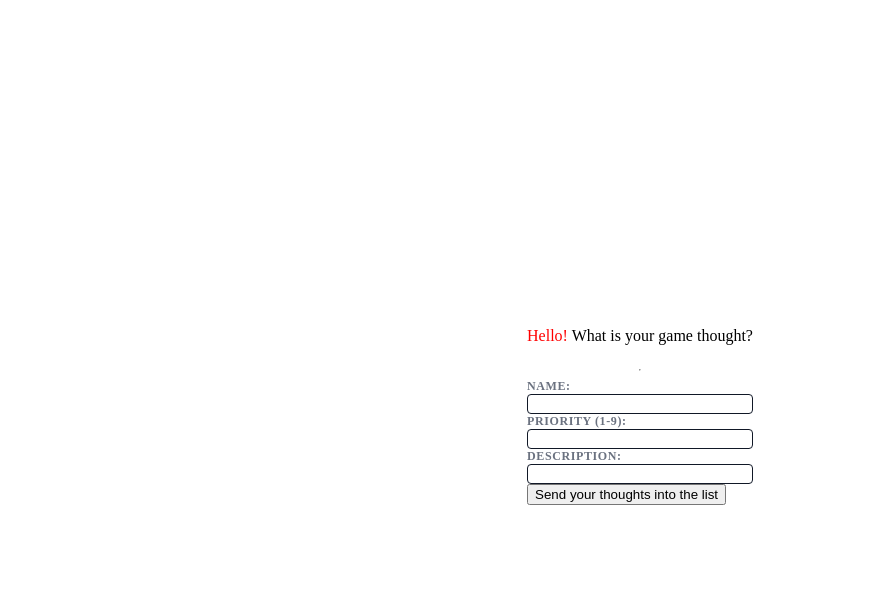
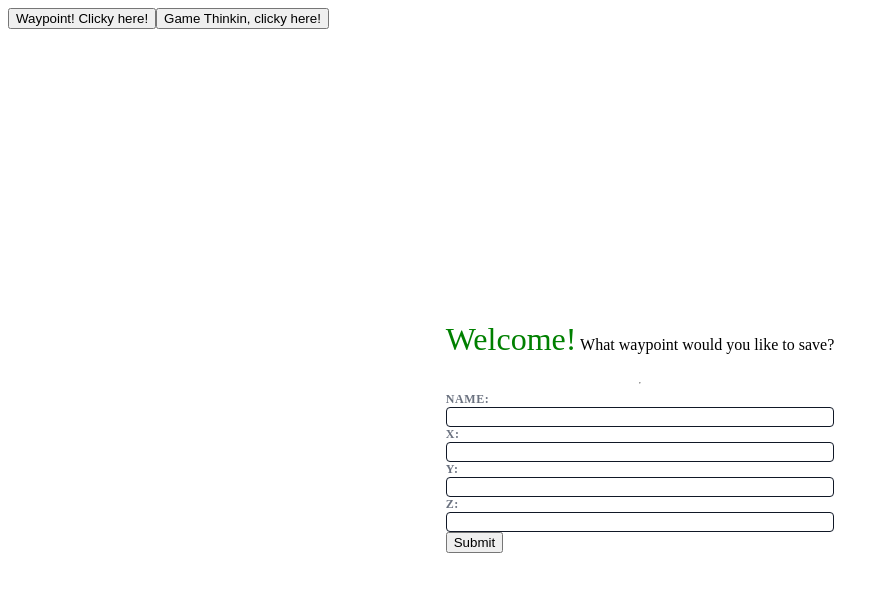
Before and after one commit to chaihigh/minecraftcoords, a React (Vite) app: page / in a window 1280 px wide. Shown: the top 592 px of the page, without its empty margins (0-889 px from the left). Built offline with nearby package versions, Linux system fonts and the light colour scheme.

Commit message:
added tab functionality

```diff
--- a/src/App.tsx
+++ b/src/App.tsx
@@ -1,51 +1,31 @@
 import styled from 'styled-components';
 import * as React from 'react';
-import { Waypoint } from './types.ts';
-import { WaypointDisplay } from './components/WaypointDisplay.tsx'
-import { recallWaypoints, storeWaypoints } from './utils/storage.ts';
-import { InputFields } from './components/InputFields.tsx';
+import { WaypointTab } from './components/WaypointTab.tsx';
+import { GameThoughtTab } from './components/GameThoughtTab.tsx';
 
-const Wrapper = styled.div`
-  display: flex;
-  flex-direction: column;
-  justify-content: center;
-  align-items: center;
-  height: 100vh;
-  margin: 0;
-`;
-
-const Col = styled.div`
-  display: flex;
-  flex-direction: column;
-`;
-
-const Row = styled.div`
-  display: flex;
-  flex-direction: row;
-`;
+type TabOption = 'waypoint' | 'gameThought'
 
 export function App() {
-  const [waypoints, setWaypoints] = React.useState<Waypoint[]>(recallWaypoints());
+  const [ currentTab, setCurrentTab ] = React.useState<TabOption>('waypoint');
 
-  return (
-    <Wrapper>
-      <Col>
-        <p><span style={{ fontSize: '2rem', color: 'green' }}>Welcome!</span> What waypoint would you like to save?</p>
-        <hr />
-        <InputFields
-          onSubmit={(waypoint) => {
-            const newWaypointList = [...waypoints, waypoint]
-            setWaypoints(newWaypointList)
-            storeWaypoints(newWaypointList);
-          }}
-        />
-        <Col>
-          {waypoints.map((w: Waypoint) => {
-            return <WaypointDisplay waypoint={w}>
-            </WaypointDisplay>
-          })}
-        </Col>
-      </Col>
-    </Wrapper>
-  );
+  return <>
+    <button onClick={() => {
+      setCurrentTab('waypoint')
+    }}>
+      Waypoint! Clicky here!
+    </button>
+    <button onClick={() => {
+      setCurrentTab('gameThought')
+    }}>
+      Game Thinkin, clicky here!
+    </button>
+    {currentTab === 'waypoint' ?
+      <WaypointTab
+
+      /> : currentTab === 'gameThought' ?
+      <GameThoughtTab
+
+      /> : null
+    }
+  </>
 }
--- a/src/components/NewAppInputFields.tsx
+++ b/src/components/GameThoughtInputFields.tsx
@@ -2,7 +2,7 @@ import * as React from 'react';
 import { LabeledValue } from './LabeledValue.tsx';
 import { GameThought } from '../types.ts';
 
-export const NewAppInputFields: React.FC<{
+export const GameThoughtInputFields: React.FC<{
   onSubmit: (value: GameThought) => void
 }> = ({onSubmit}) => {
 
--- a/src/NewApp.tsx
+++ b/src/components/GameThoughtTab.tsx
@@ -1,9 +1,9 @@
 import styled from 'styled-components';
 import * as React from 'react';
-import { NewAppInputFields } from './components/NewAppInputFields.tsx';
-import { GameThought } from './types.ts';
-import { GameThoughtDisplay } from './components/GameThoughtDisplay.tsx';
-import { storeGameThoughts, recallGameThoughts } from './utils/storage.ts';
+import { GameThoughtInputFields } from './GameThoughtInputFields.tsx';
+import { GameThought } from '../types.ts';
+import { GameThoughtDisplay } from './GameThoughtDisplay.tsx';
+import { storeGameThoughts, recallGameThoughts } from '../utils/storage.ts';
 
 const Wrapper = styled.div`
   display: flex;
@@ -24,7 +24,7 @@ const Row = styled.div`
   flex-direction: row;
 `;
 
-export function NewApp() {
+export const GameThoughtTab: React.FC<{}> = () => {
   const [gameThoughts, setGameThoughts] = React.useState<GameThought[]>(recallGameThoughts);
 
   return (
@@ -32,7 +32,7 @@ export function NewApp() {
       <Col>
         <p><span style={{color: 'red'}}>Hello! </span>What is your game thought?</p>
         <hr />
-        <NewAppInputFields
+        <GameThoughtInputFields
           onSubmit={(gameThought) => {
             const newGameThoughtList = [...gameThoughts, gameThought]
             setGameThoughts(newGameThoughtList)
@@ -40,10 +40,15 @@ export function NewApp() {
           }}
         />
         <Col>
-          {gameThoughts.map((v: GameThought) => {
-            return <GameThoughtDisplay gameThought={v}>
-            </GameThoughtDisplay>
-          })}
+          {gameThoughts
+            .sort((a, b) => {
+              return a.priority - b.priority;
+            })
+            .map((v: GameThought, index: number) => {
+              return <GameThoughtDisplay gameThought={v} key={index}>
+              </GameThoughtDisplay>
+            })
+          }
 
         </Col>
       </Col>
--- a/src/components/InputFields.tsx
+++ b/src/components/WaypointInputFields.tsx
@@ -2,7 +2,7 @@ import { Waypoint } from '../types.ts';
 import * as React from 'react';
 import { LabeledValue } from './LabeledValue.tsx';
 
-export const InputFields: React.FC<{
+export const WaypointInputFields: React.FC<{
   onSubmit: (value: Waypoint) => void
 }> = (props) => {
   const { onSubmit } = props;
@@ -12,7 +12,8 @@ export const InputFields: React.FC<{
   const [inputY, setInputY] = React.useState('');
   const [inputZ, setInputZ] = React.useState('');
 
-  return <form onSubmit={() => {
+  return <form onSubmit={(event) => {
+    event.preventDefault();
     let newWaypoint: Waypoint = {
       name: inputName,
       coord: {
--- /dev/null
+++ b/src/components/WaypointTab.tsx
@@ -0,0 +1,51 @@
+import styled from 'styled-components';
+import * as React from 'react';
+import { Waypoint } from '../types.ts';
+import { WaypointDisplay } from './WaypointDisplay.tsx'
+import { recallWaypoints, storeWaypoints } from '../utils/storage.ts';
+import { WaypointInputFields } from './WaypointInputFields.tsx';
+
+const Wrapper = styled.div`
+  display: flex;
+  flex-direction: column;
+  justify-content: center;
+  align-items: center;
+  height: 100vh;
+  margin: 0;
+`;
+
+const Col = styled.div`
+  display: flex;
+  flex-direction: column;
+`;
+
+const Row = styled.div`
+  display: flex;
+  flex-direction: row;
+`;
+
+export const WaypointTab: React.FC<{}> = () => {
+  const [waypoints, setWaypoints] = React.useState<Waypoint[]>(recallWaypoints());
+
+  return (
+    <Wrapper>
+      <Col>
+        <p><span style={{ fontSize: '2rem', color: 'green' }}>Welcome!</span> What waypoint would you like to save?</p>
+        <hr />
+        <WaypointInputFields
+          onSubmit={(waypoint) => {
+            const newWaypointList = [...waypoints, waypoint]
+            setWaypoints(newWaypointList)
+            storeWaypoints(newWaypointList);
+          }}
+        />
+        <Col>
+          {waypoints.map((w: Waypoint, i: number) => {
+            return <WaypointDisplay waypoint={w} key={i}>
+            </WaypointDisplay>
+          })}
+        </Col>
+      </Col>
+    </Wrapper>
+  );
+}
--- a/src/main.tsx
+++ b/src/main.tsx
@@ -1,10 +1,9 @@
 import { StrictMode } from 'react';
 import { createRoot } from 'react-dom/client';
 import { App } from './App';
-import { NewApp } from './NewApp';
 
 createRoot(document.getElementById('root')!).render(
   <StrictMode>
-    <NewApp />
+    <App />
   </StrictMode>,
 );
```
